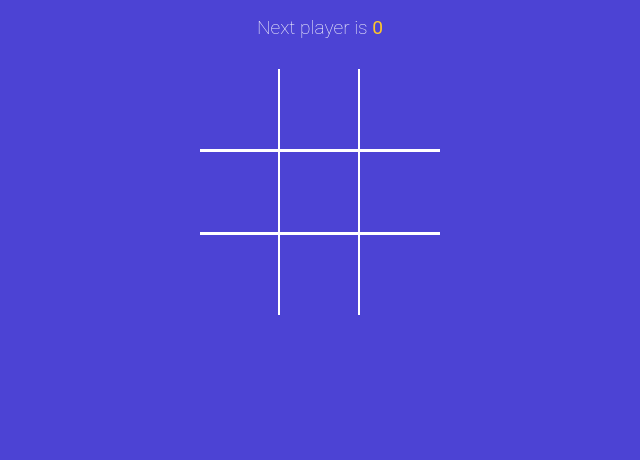
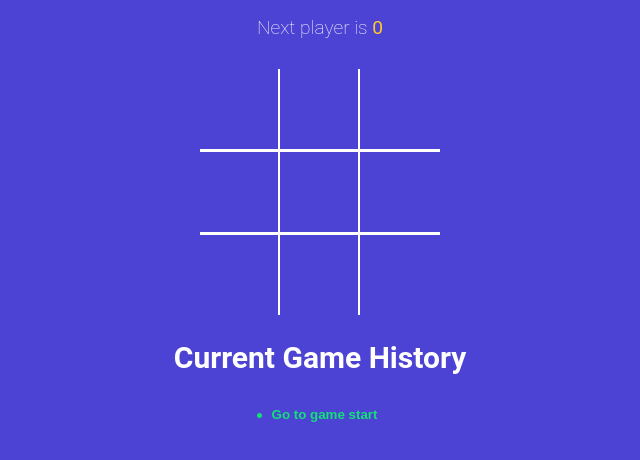
Before and after one commit to harsh123-star/tictactoe-game, a React (Vite) app: page / in a window 1280 px wide. Shown: the top 460 px of the page, without its empty margins (320-960 px from the left). Built offline with nearby package versions, Linux system fonts and the light colour scheme.

Commit message:
Added game history

```diff
--- a/src/App.jsx
+++ b/src/App.jsx
@@ -2,41 +2,53 @@
 import { useState } from 'react';
 import Board from './components/Board';
 import StatusMessage from './components/StatusMessage';
+import History from './components/History'
 import { calculateWinner } from './winner';
 
+
 function App() {
-  const [squares, setSquares] = useState(Array(9).fill(null));
-  const [isXNext, setIsXNext] = useState(false);
-  const winner = calculateWinner(squares);
-
+  const [history, setHistory] = useState([{ squares: Array(9).fill(null), isXNext: false }]);
+  const [currentMove, setCurrentMove] = useState(0);
+  const gamingBoard = history[currentMove];
+  const winner = calculateWinner(gamingBoard.squares);
+  console.log({ historyLength: history.length, currentMove })
 
 
   const handleSquareClick = clickedPosition => {
 
-    if (squares[clickedPosition] || winner) {
+    if (gamingBoard.squares[clickedPosition] || winner) {
       return;
     }
-    setSquares((currentSquares) => {
-
-      return currentSquares.map((squareValue, position) => {
+    setHistory((currentHistory) => {
+      const isTraversing = currentMove + 1 !== currentHistory.length;
+      const lastGamingState = isTraversing ? currentHistory[currentMove] : currentHistory[currentHistory.length - 1];
+      const nextSquaresState = lastGamingState.squares.map((squareValue, position) => {
 
         if (clickedPosition === position) {
-          return isXNext ? 'X' : '0';
+          return lastGamingState.isXNext ? 'X' : '0';
         }
         return squareValue;
       });
+
+      const base = isTraversing ? currentHistory.slice(0, currentHistory.indexOf(lastGamingState) + 1) : currentHistory;
+      return base.concat({ squares: nextSquaresState, isXNext: !lastGamingState.isXNext })
     });
 
-    setIsXNext((currentIsXNext) => !currentIsXNext);
+    setCurrentMove(move => move + 1);
   };
+  const moveTo = move => {
+    setCurrentMove(move);
+  }
   return (
 
     <div className='app'>
 
-      <StatusMessage winner={winner} isXNext={isXNext} squares={squares} />
-      <Board squares={squares} handleSquareClick={handleSquareClick} />
+      <StatusMessage winner={winner} gamingBoard={gamingBoard} />
+      <Board squares={gamingBoard.squares} handleSquareClick={handleSquareClick} />
+      <h2>Current Game History</h2>
+      <History history={history} moveTo={moveTo} currentMove={currentMove} />
     </div>
   );
 }
 
-export default App
+export default App;
--- /dev/null
+++ b/src/components/History.jsx
@@ -0,0 +1,19 @@
+// eslint-disable-next-line react/prop-types
+const History = ({ history, moveTo, currentMove }) => {
+    return (
+        <div className="history-wrapper">
+
+            <ul className="history">
+                {
+                    // eslint-disable-next-line react/prop-types
+                    history.map((_, index) => (
+                        <li key={index}>
+                            <button type="button" className={`btn-move ${currentMove === index ? 'active' : ''}`} onClick={() => moveTo(index)}>
+                                {index === 0 ? 'Go to game start' : `Go to move #${index}`}</button></li>
+                    ))}
+
+            </ul>
+        </div>
+    );
+};
+export default History;
--- a/src/components/StatusMessage.jsx
+++ b/src/components/StatusMessage.jsx
@@ -1,6 +1,9 @@
+
 
 // eslint-disable-next-line react/prop-types
-const StatusMessage = ({ winner, isXNext, squares }) => {
+const StatusMessage = ({ winner, gamingBoard }) => {
+    // eslint-disable-next-line react/prop-types
+    const { squares, isXNext } = gamingBoard;
 
 
     // eslint-disable-next-line react/prop-types
--- a/src/main.jsx
+++ b/src/main.jsx
@@ -4,7 +4,7 @@
 import App from './App.jsx'
 
 ReactDOM.createRoot(document.getElementById('root')).render(
-  <React.StrictMode>
+  //<React.StrictMode>
   <App />
-  </React.StrictMode>,
+  //</React.StrictMode>,
 );
```
